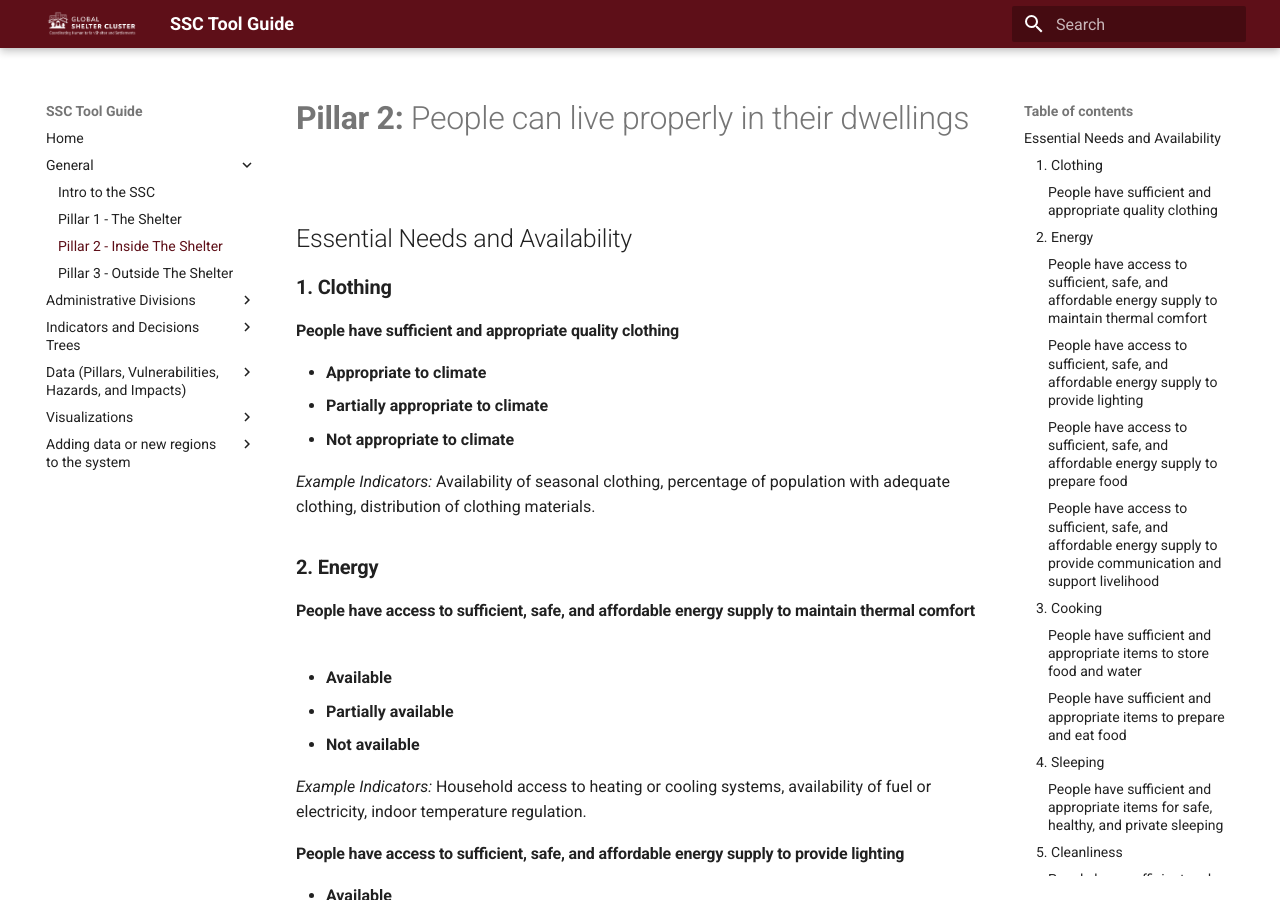
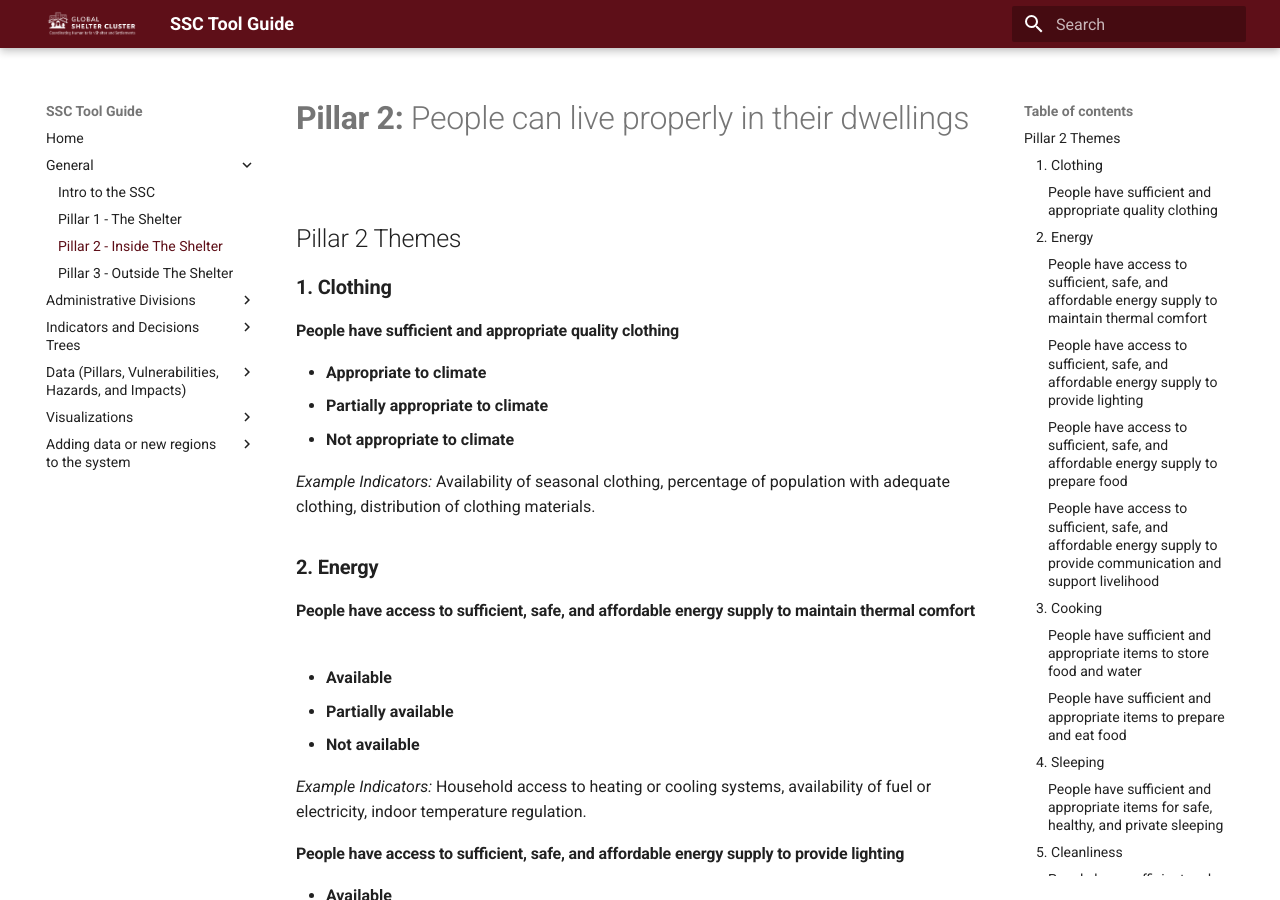
Before and after one commit to jackwharrison/ssc-tool, an MkDocs documentation site: the page built from docs/general/page3.md, in a window 1280 px wide and 900 px high. Built offline with MkDocs 1.6.1 and Material for MkDocs 9.7.7, drawn with Linux system fonts in a browser that asks for light colours; plug-ins that fetch from the network failed and are left out.

Commit message:
Update page3.md

```diff
--- a/docs/general/page3.md
+++ b/docs/general/page3.md
@@ -1,7 +1,7 @@
 # **Pillar 2:** People can live properly in their dwellings
 
 
-## Essential Needs and Availability
+## Pillar 2 Themes
 
 ### 1. Clothing
 #### People have sufficient and appropriate quality clothing
```
